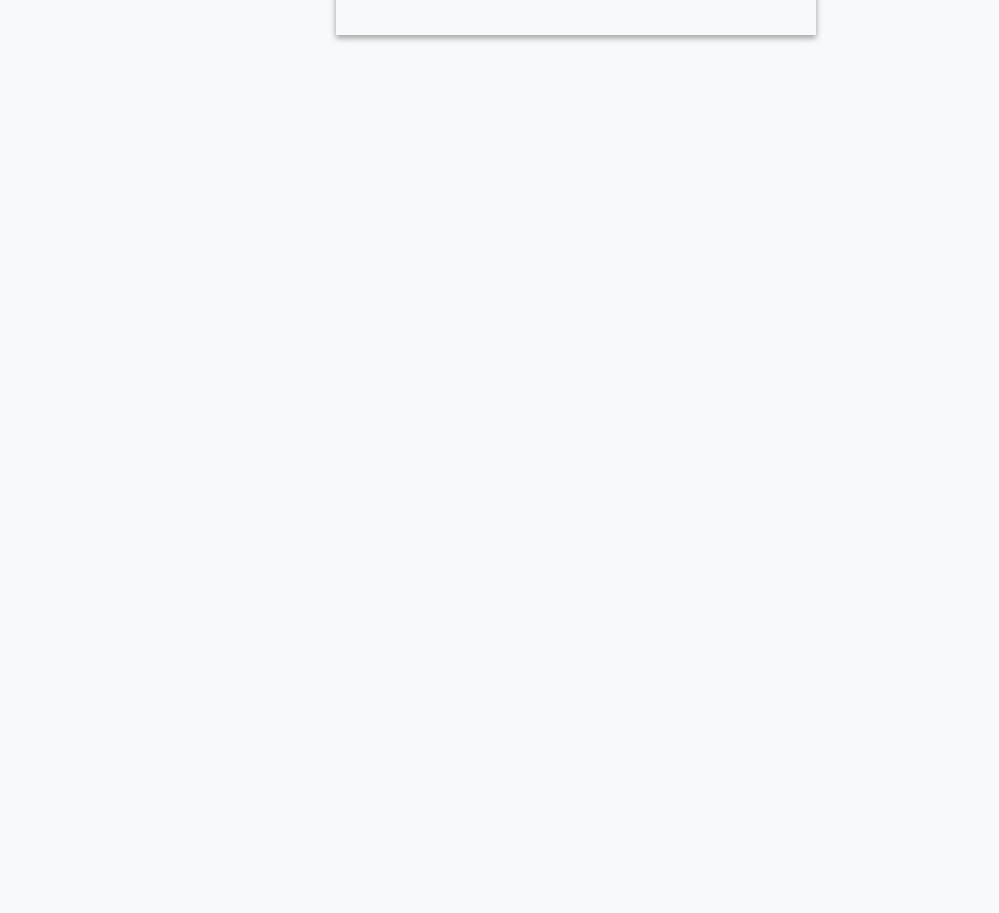
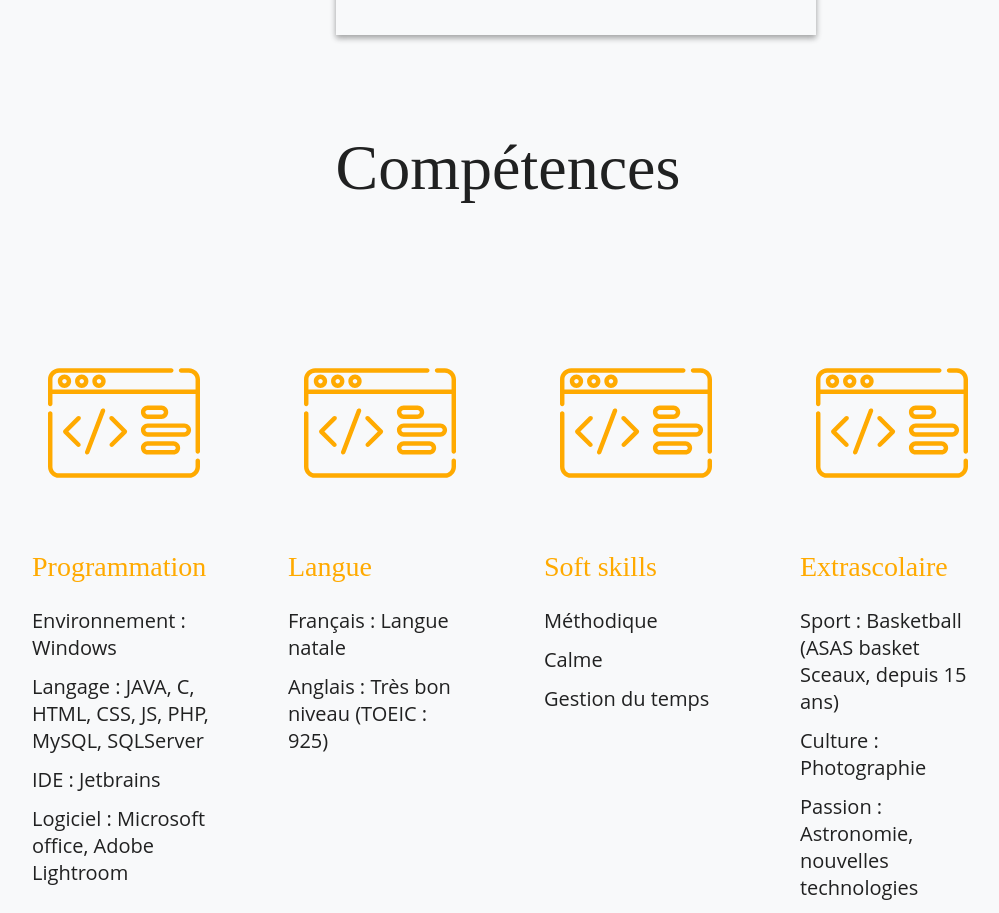
Before and after one commit to vincentdbs/MyCVReact, a React (Create React App) app: page / in a window 1280 px wide. Shown: the part 5140-6053 px from the top of the page, without its empty margins (132-1131 px from the left). Before the commit the page ends 5191 px from the top, so only its background shows below. Built offline with nearby package versions, Linux system fonts and the light colour scheme.

Commit message:
context skills container

```diff
--- a/src/App.js
+++ b/src/App.js
@@ -10,6 +10,7 @@ import {LanguageContext, dictionaryList} from './Ressources/Language/LanguageCon
 import ContainerEducation from "./Ressources/Component/ContainerEducation";
 import ContainerExperience from "./Ressources/Component/ContainerExperience";
 import ContainerProject from "./Ressources/Component/ContainerProject";
+import ContainerSkills from "./Ressources/Component/ContainerSkills";
 
 class App extends Component{
     state = {
@@ -32,6 +33,7 @@ class App extends Component{
                 <ContainerEducation />
                 <ContainerExperience />
                 <ContainerProject />
+                <ContainerSkills />
             </LanguageContext.Provider>
         );
     }
--- a/src/Ressources/Component/ContainerEducation.js
+++ b/src/Ressources/Component/ContainerEducation.js
@@ -12,7 +12,7 @@ const ContainerEducation = () => {
             <div className="timeline-container">
                 <div className="timeline">
                     {language.education.timeline.map((data, index) => (
-                        <Education date={data.date} title={data.title}
+                        <Education key={index} date={data.date} title={data.title}
                                    address={data.address}
                                    tasks={data.tasks}/>
                     ))}
--- a/src/Ressources/Component/ContainerSkills.js
+++ b/src/Ressources/Component/ContainerSkills.js
@@ -1,21 +1,20 @@
-import React from "react";
+import React, {useContext} from "react";
 import CardSkill from "./CardSkill";
+import {LanguageContext} from '../Language/LanguageContext';
+
 
 const ContainerSkills = () => {
+    let language = useContext(LanguageContext);
     return (
+        //todo mise en forme
         <div className="container skills">
             <div className="center">
-                <h1 className="section-title">Compétences</h1>
+                <h1 className="section-title">{language.softskills.title}</h1>
             </div>
             <div className="skills-wrapper-intro-in skills-info">
-            {/* todo complete with map */}
-                <CardSkill title={"Programmation"} skills={[
-                    "Environnement : Windows",
-                    "Langage : JAVA, C, HTML, CSS, JS, PHP, MySQL, SQLServer",
-                    "IDE : Jetbrains",
-                    "Logiciel : Microsoft office, Adobe Lightroom"
-                ]}/>
-
+                {language.softskills.skills.map((data, index) =>(
+                    <CardSkill key={index} title={data.title} skills={data.desc}/>
+                ))}
             </div>
         </div>
     );
```
